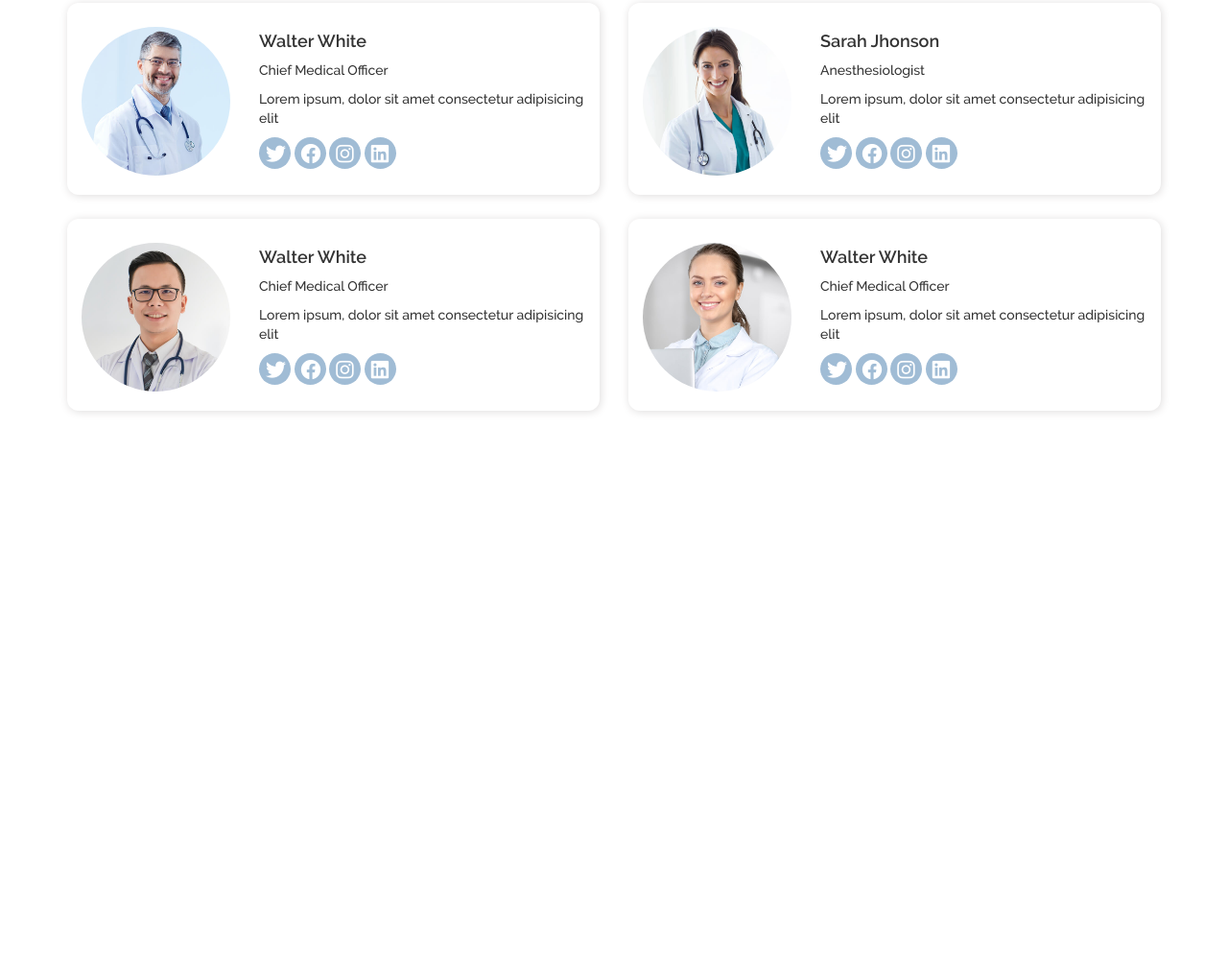
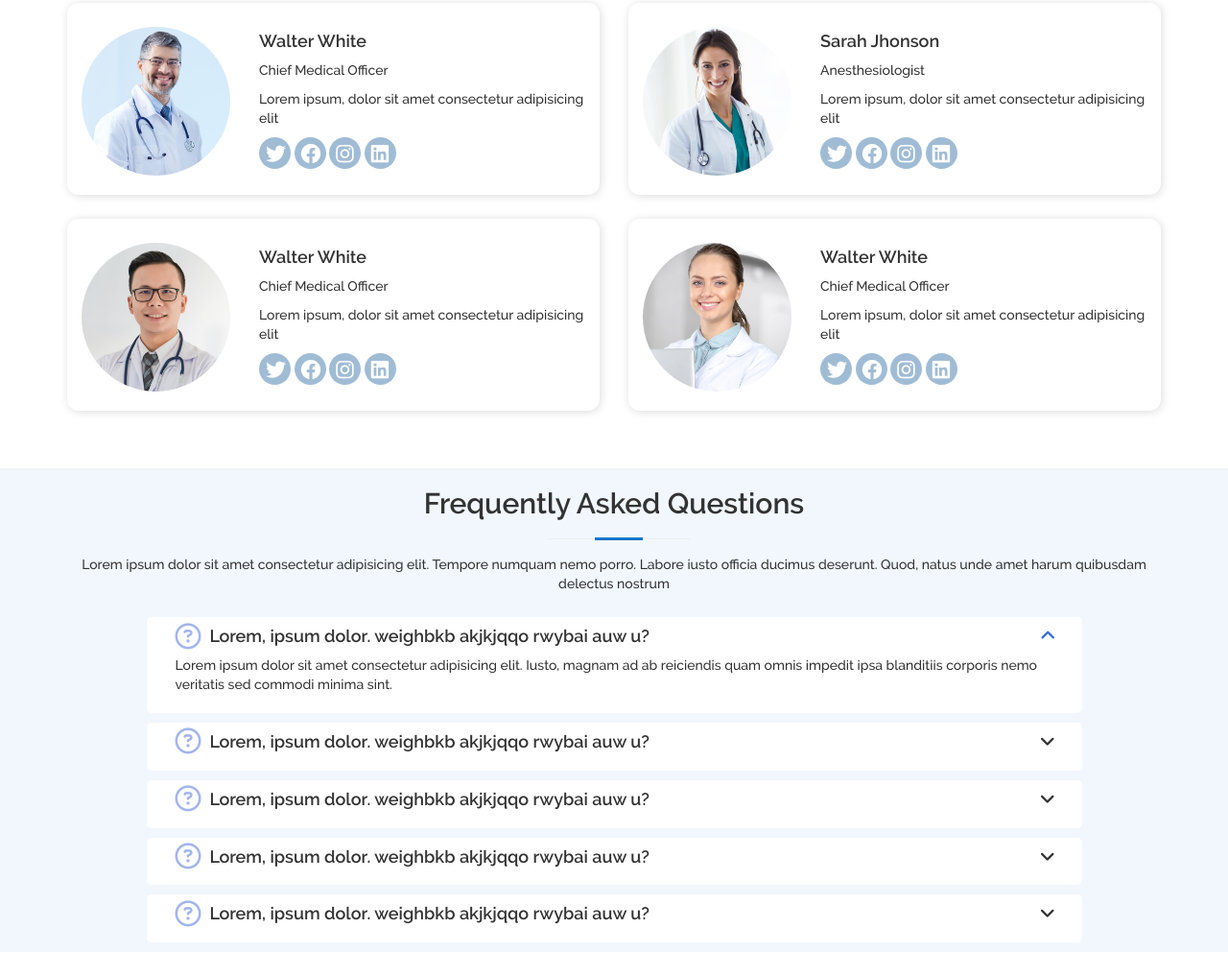
Before and after one commit to mridulthakur009/DITS-Home-Page, a plain HTML site: page index.html in a window 1280 px wide. Shown: the part 3142-4159 px from the top of the page at 96% size. Before the commit the page ends 3595 px from the top, so only its background shows below. Drawn offline with Linux system fonts and the light colour scheme.

Commit message:
designed FAQ section

```diff
--- a/CSS/stylesheet.css
+++ b/CSS/stylesheet.css
@@ -171,9 +171,6 @@ p{
 .mrgcrd4{
     margin-top: 35px;
 }
-.FAQColor{
-    background-color: #F1F7FD;
-}
 .mrgLeft2{
     margin-left: 46%;
 }
@@ -228,3 +225,13 @@ p{
     border-radius: 50%;
     margin-top: 25px;
 }
+
+/* FAQ */
+.FAQColor{
+    background-color: #F1F7FD;
+}
+.bg-white{
+    background-color: #ffffff;
+    margin-bottom: 10px;
+    border-radius: 5px;
+}
--- a/index.html
+++ b/index.html
@@ -452,6 +452,57 @@
       </div>
     </section>
 
+        <!-- FAQ  -->
+
+        <section class="FAQColor mrgbtm10px">
+          <div class="container mrgcrd4">
+            <div class="row">
+              <h2 class="text-center">Frequently Asked Questions</h2>
+              <div class="mrgLeft">
+                <hr class="btmBrdr">
+                <hr class="blueline">
+                </div>
+              <p class="text-center mrgbtm10px">Lorem ipsum dolor sit amet consectetur adipisicing elit. Tempore numquam nemo porro. Labore iusto officia ducimus deserunt. Quod, natus unde amet harum quibusdam delectus nostrum</p>
+            </div>
+            <div class="row">
+              <div class="col-sm-10 col-sm-offset-1 bg-white">
+                <div class="col-sm-12 bg-white">
+                  <h4> <i class="fa-regular fa-circle-question fa-xl " style="color: #a2b5ee;" ></i>&nbsp; Lorem, ipsum dolor. weighbkb akjkjqqo rwybai auw u? <i class="fa-solid fa-angle-right fa-rotate-270 fa-pull-right" style="color: #326dd2 ;"></i></h4>
+                  <p>Lorem ipsum dolor sit amet consectetur adipisicing elit. Iusto, magnam ad ab reiciendis quam omnis impedit ipsa blanditiis corporis nemo veritatis sed commodi minima sint.</p>
+                </div>
+              </div>
+            </div>
+            <div class="row">
+              <div class="col-sm-10 col-sm-offset-1 bg-white">
+                <div class="col-sm-12 bg-white mrgTop10px">
+                  <h4><i class="fa-regular fa-circle-question fa-xl" style="color: #a2b5ee;"></i>&nbsp; Lorem, ipsum dolor. weighbkb akjkjqqo rwybai auw u?<i class="fa-solid fa-angle-right fa-rotate-90 fa-pull-right"></i></h4>
+                </div>
+              </div>
+            </div>
+            <div class="row">
+              <div class="col-sm-10 col-sm-offset-1 bg-white">
+                <div class="col-sm-12 bg-white mrgTop10px">
+                  <h4><i class="fa-regular fa-circle-question fa-xl" style="color: #a2b5ee;" ></i>&nbsp; Lorem, ipsum dolor. weighbkb akjkjqqo rwybai auw u?<i class="fa-solid fa-angle-right fa-rotate-90 fa-pull-right"></i></h4>
+                </div>
+              </div>
+            </div>
+            <div class="row">
+              <div class="col-sm-10 col-sm-offset-1 bg-white">
+                <div class="col-sm-12 bg-white mrgTop10px">
+                  <h4><i class="fa-regular fa-circle-question fa-xl" style="color: #a2b5ee;" ></i>&nbsp; Lorem, ipsum dolor. weighbkb akjkjqqo rwybai auw u?<i class="fa-solid fa-angle-right fa-rotate-90 fa-pull-right"></i></h4>
+                </div>
+              </div>
+            </div>
+            <div class="row">
+              <div class="col-sm-10 col-sm-offset-1 bg-white mrgbtm100px">
+                <div class="col-sm-12 bg-white mrgTop10px">
+                  <h4><i class="fa-regular fa-circle-question fa-xl" style="color: #a2b5ee;" ></i>&nbsp; Lorem, ipsum dolor. weighbkb akjkjqqo rwybai auw u?<i class="fa-solid fa-angle-right fa-rotate-90 fa-pull-right"></i></h4>
+                </div>
+              </div>
+            </div>
+          </div>
+        </section>
+
 
 
 
```
